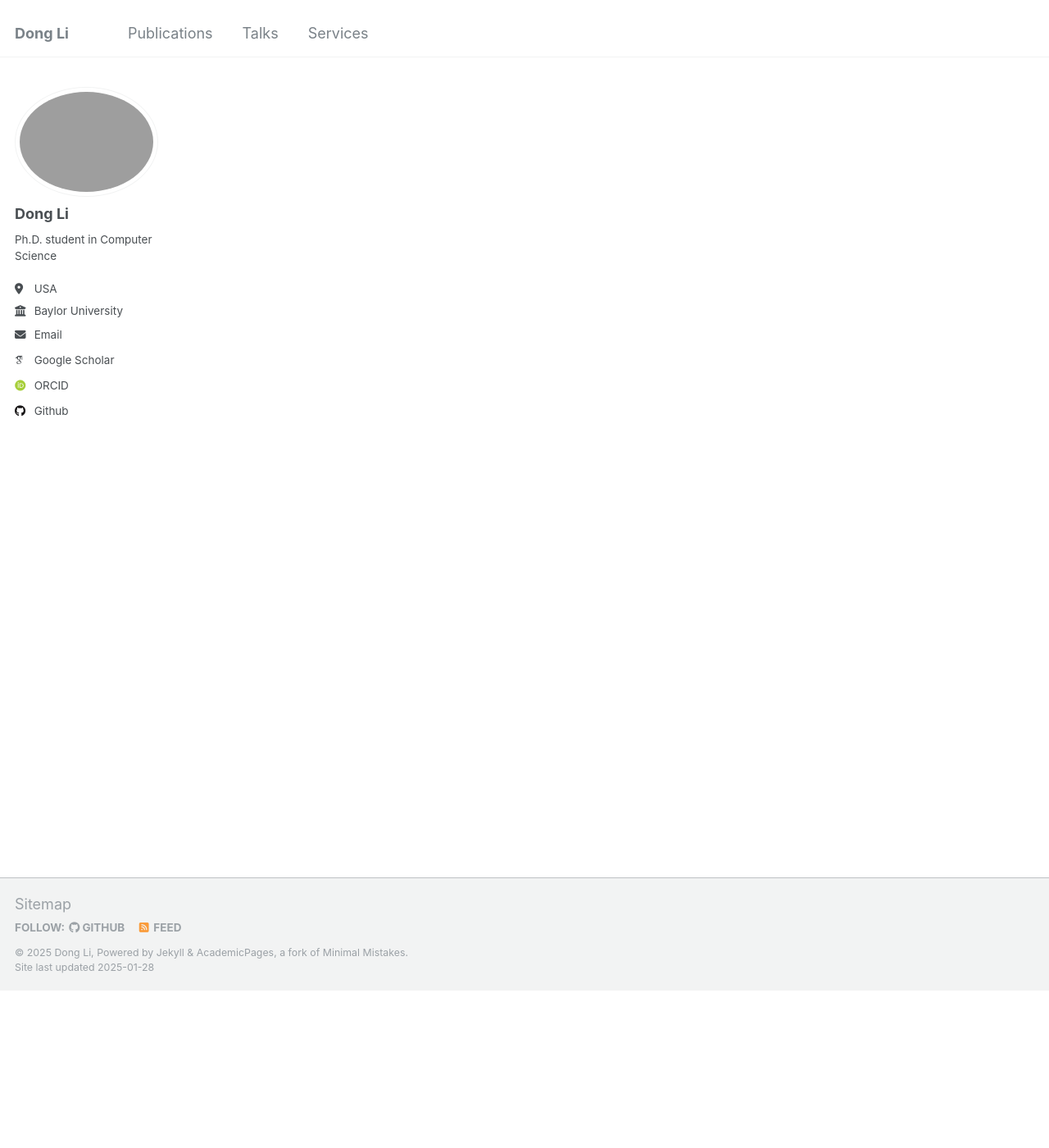
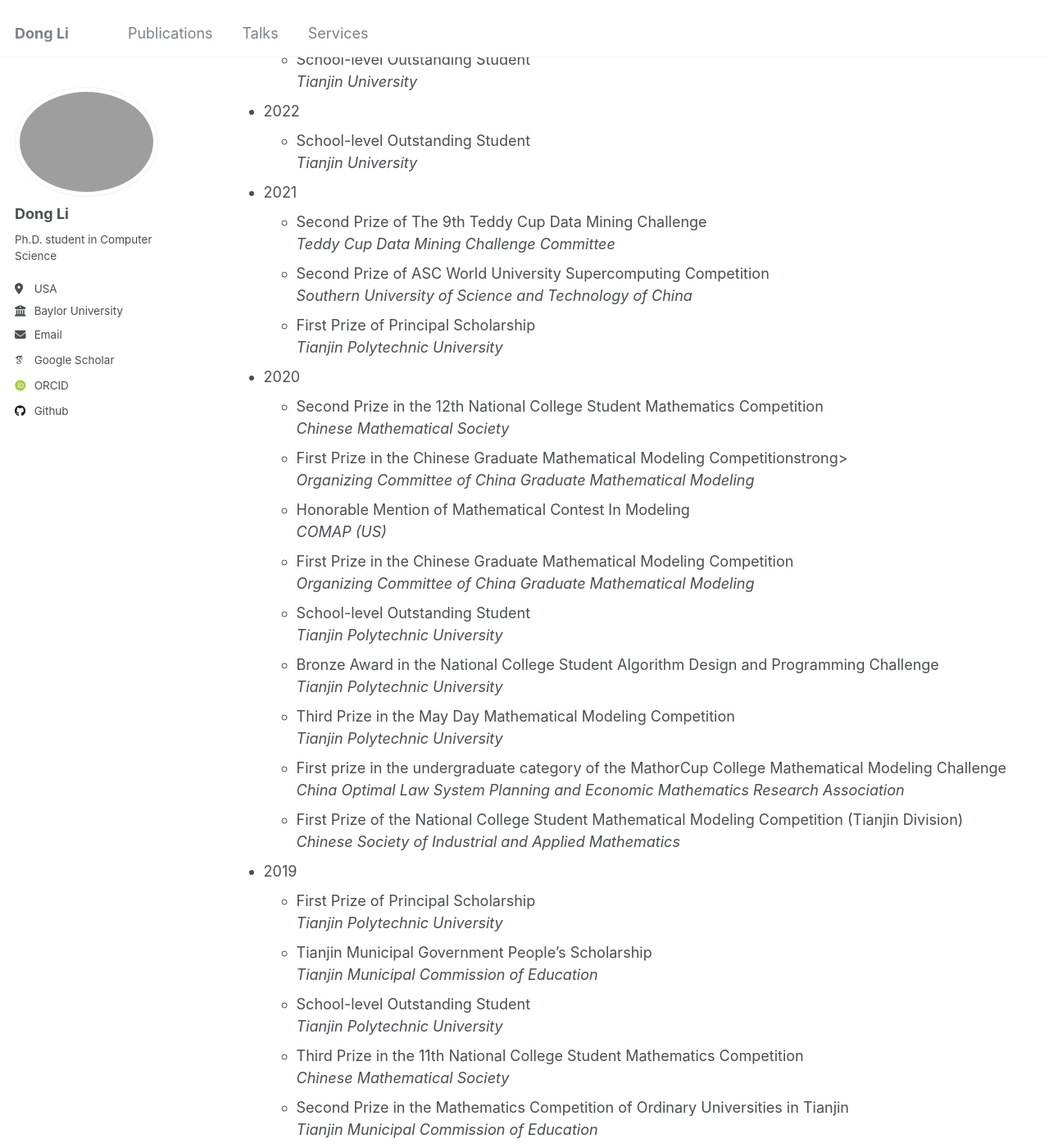
Before and after one commit to TurkeyWatanabe/dongli, a Jekyll site: the page built from _pages/honors.html, in a window 1280 px wide and 1400 px high, scrolled down 192 px. Shown: the whole window at 82% size. Built offline with Jekyll 4.4.1, drawn with Linux system fonts in a browser that asks for light colours; some web fonts are replaced; some of the changed text lies outside the part shown.

Commit message:
Update honors.html
honors

```diff
--- a/_pages/honors.html
+++ b/_pages/honors.html
@@ -5,6 +5,53 @@ permalink: /honors/
 author_profile: true
 ---
 
+<ul>
+  <li>2023
+    <ul>
+      <li>School-Level First Prize Scholarship<br><i>Tianjin University</i></li>
+      <li>School-level Outstanding Student<br><i>Tianjin University</i></li>
+    </ul>
+  </li>
+  <li>2022
+    <ul>
+      <li>School-level Outstanding Student<br><i>Tianjin University</i></li>
+    </ul>
+  </li>
+  <li>2021
+    <ul>
+      <li>Second Prize of The 9th Teddy Cup Data Mining Challenge<br><i>Teddy Cup Data Mining Challenge Committee</i></li>
+      <li>Second Prize of ASC World University Supercomputing Competition<br><i>Southern University of Science and Technology of China</i></li>
+      <li>First Prize of Principal Scholarship<br><i>Tianjin Polytechnic University</i></li>
+    </ul>
+  </li>
+  <li>2020
+    <ul>
+      <li>Second Prize in the 12th National College Student Mathematics Competition<br><i>Chinese Mathematical Society</i></li>
+      <li>First Prize in the Chinese Graduate Mathematical Modeling Competitionstrong><br><i>Organizing Committee of China Graduate Mathematical Modeling</i></li>
+      <li>Honorable Mention of Mathematical Contest In Modeling<br><i>COMAP (US)</i></li>
+      <li>First Prize in the Chinese Graduate Mathematical Modeling Competition<br><i>Organizing Committee of China Graduate Mathematical Modeling</i></li>
+      <li>School-level Outstanding Student<br><i>Tianjin Polytechnic University</i></li>
+      <li>Bronze Award in the National College Student Algorithm Design and Programming Challenge<br><i>Tianjin Polytechnic University</i></li>
+      <li>Third Prize in the May Day Mathematical Modeling Competition <br><i>Tianjin Polytechnic University</i></li>
+      <li>First prize in the undergraduate category of the MathorCup College Mathematical Modeling Challenge<br><i>China Optimal Law System Planning and Economic Mathematics Research Association</i></li>
+      <li>First Prize of the National College Student Mathematical Modeling Competition (Tianjin Division)<br><i>Chinese Society of Industrial and Applied Mathematics</i></li>
+    </ul>
+  </li>
+  <li>2019
+    <ul>
+      <li>First Prize of Principal Scholarship<br><i>Tianjin Polytechnic University</i></li>
+      <li>Tianjin Municipal Government People’s Scholarship<br><i>Tianjin Municipal Commission of Education</i></li>
+      <li>School-level Outstanding Student<br><i>Tianjin Polytechnic University</i></li>
+      <li>Third Prize in the 11th National College Student Mathematics Competition<br><i>Chinese Mathematical Society</i></li>
+      <li>Second Prize in the Mathematics Competition of Ordinary Universities in Tianjin<br><i>Tianjin Municipal Commission of Education</i></li>
+    </ul>
+  </li>
+  <li>2018
+    <ul>
+      <li>Tianjin Polytechnic University 2018 Freshman Scholarship<br><i>Tianjin Polytechnic University</i></li>
+    </ul>
+  </li>
+</ul>
 
 
 {% include base_path %}
```
